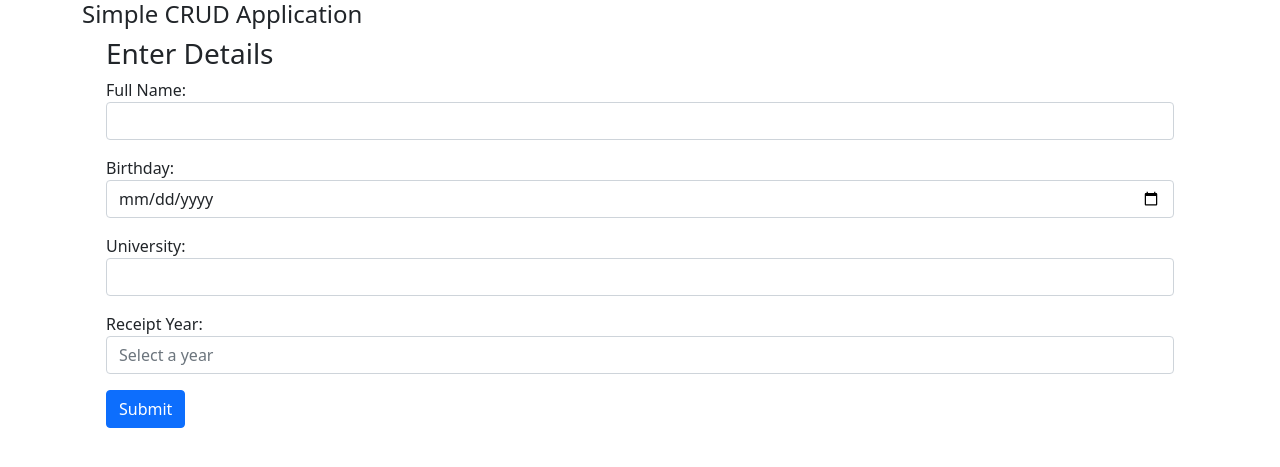
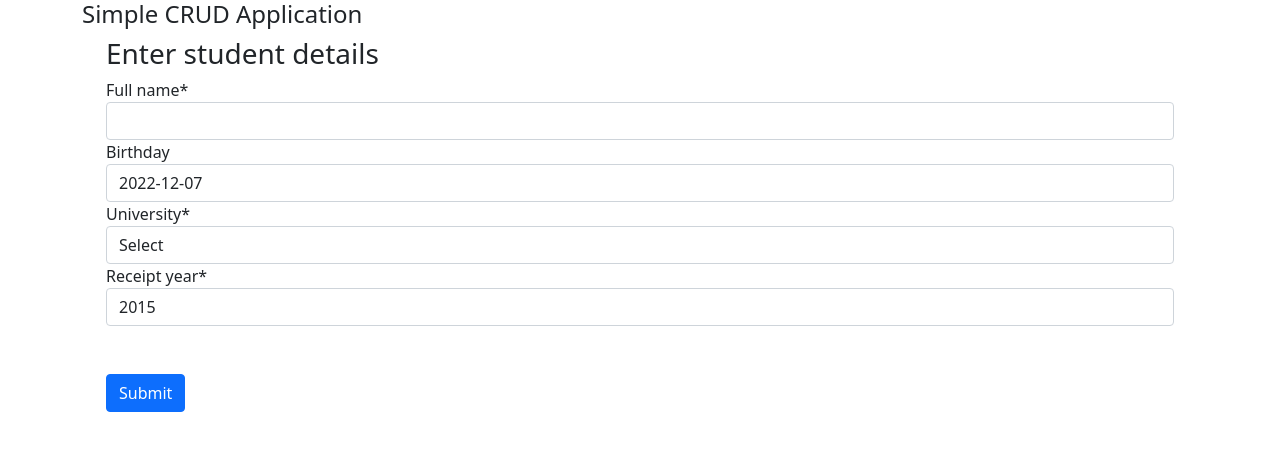
Before and after one commit to daryado/django-crud, a Django app: page /crud_app/students/edit in a window 1280 px wide. Shown: the top 467 px of the page. Run offline with Django 4.2, Linux system fonts and the light colour scheme; data that the repository does not hold is empty; some libraries are stand-ins or nearby versions.

Commit message:
added templates, corrected forms

```diff
--- a/UniversityApp/forms.py
+++ b/UniversityApp/forms.py
@@ -1,34 +1,18 @@
 from django import forms
 from UniversityApp.models import University, Student
+
 
 class UniversityForm(forms.ModelForm):
     class Meta:
         model = University
-        fields = ['title', 'abbreviation', 'date']
-        widgets = {
-            'title': forms.TextInput(attrs={'class': 'form-control'}),
-            'abbreviation': forms.TextInput(attrs={'class': 'form-control'}),
-            'date': forms.DateInput(
-                format=('%Y-%m-%d'),
-                attrs={'class': 'form-control',
-               'placeholder': 'Select a date',
-               'type': 'date'}),
-        }
+        fields = '__all__'
+
 
 class StudentForm(forms.ModelForm):
     class Meta:
         model = Student
-        fields = ['full_name', 'birthday', 'university', 'receipt_year']
-        widgets = {
-            'full_name': forms.TextInput(attrs={ 'class': 'form-control' }),
-            'birthday': forms.DateInput(
-                format=('%Y-%m-%d'),
-                attrs={'class': 'form-control',
-               'placeholder': 'Select a date',
-               'type': 'date'
-              }),
-            'university': forms.TextInput(attrs={ 'class': 'form-control' }),
-            'receipt_year': forms.TextInput(attrs={ 'class': 'form-control',
-                                                    'placeholder': 'Select a year',
-                                                    'type': 'number'}),
-        }
+        fields = '__all__'
+
+    def __init__(self, *args, **kwargs):
+        super(StudentForm, self).__init__(*args, **kwargs)
+        self.fields['university'].empty_label = "Select"
--- a/UniversityApp/models.py
+++ b/UniversityApp/models.py
@@ -1,19 +1,25 @@
+from datetime import datetime
+
 from django.db import models
 
+
 # Create your models here.
+
+
 class University(models.Model):
     title = models.CharField(max_length=50)
     abbreviation = models.CharField(max_length=10)
-    date = models.DateField()
+    date = models.DateField(default=datetime.now, blank=True)
 
     def __str__(self):
-        return self.name
+        return self.title
+
 
 class Student(models.Model):
     full_name = models.CharField(max_length=50)
-    birthday = models.DateField()
+    birthday = models.DateField(default=datetime.now, blank=True)
     university = models.ForeignKey(University, on_delete=models.PROTECT, null=True)
-    receipt_year = models.IntegerField()
+    receipt_year = models.IntegerField(default=2015)
 
     def __str__(self):
-        return self.name
+        return self.full_name
--- a/UniversityApp/templates/base.html
+++ b/UniversityApp/templates/base.html
@@ -8,6 +8,7 @@
 <link rel = "stylesheet" type = "text/css" href = "https://cdn.datatables.net/1.12.0/css/jquery.dataTables.min.css"/>
 <meta charset="UTF-8" name="viewport" content="width=device-width, initial-scale=1"/>
 </head>
+
 <body>
 <div class="container">
  <div class="row">
--- a/UniversityApp/templates/students_form.html
+++ b/UniversityApp/templates/students_form.html
@@ -1,33 +1,20 @@
 {% extends "base.html" %}
+{% load crispy_forms_filters %}
+{% load crispy_forms_tags %}
 
 {% block title %}Add New Student{% endblock title %}
 
 {% block content %}
 <div class="col-md-12">
-    <form method="POST" class="post-form" action="/crud_app/add_student">
+    <form method="POST" class="post-form" action="/crud_app/students/edit">
     {% csrf_token %}
     <div class="container">
         <div class="col-12">
-        <h3>Enter Details</h3>
+        <h3>Enter student details</h3>
         </div>
 
-        <div class="mb-3">
-            <label>Full Name:</label>
-            {{ form.full_name }}
-        </div>
-        <div class="mb-3">
-            <label>Birthday:</label>
-            {{ form.birthday }}
-        </div>
-        <div class="mb-3">
-            <label>University:</label>
-            {{ form.university }}
-        </div>
-        <div class="mb-3">
-            <label>Receipt Year:</label>
-            {{ form.receipt_year }}
-        </div>
-        <div class="mb-3">
+        {{ form | crispy }}
+        <div class="mt-5">
             <button type="submit" class="btn btn-primary">Submit</button>
         </div>
     </div>
--- a/UniversityApp/templates/university_table.html
+++ b/UniversityApp/templates/university_table.html
@@ -4,7 +4,8 @@
 
 {% block content %}
  <div class="col-md-12">
-        <span><a href="/crud_app/add_university" class="btn btn-primary">Add New University</a></span>
+        <span><a href="/crud_app/universities/edit" class="btn btn-primary">Add New University</a></span>
+        <span><a href="/crud_app/students" class="btn btn-success">Universities</a></span>
         <div class="table-responsive">
         <table id="bootstrapdatatable" class="table table-striped table-bordered" width="100%">
         <thead>
@@ -20,7 +21,7 @@
             <td><input type="checkbox" class="checkthis" /></td>
             <td>{{ university.id }}</td>
             <td>{{ university.title }}</td>
-            <td>{{ university.abbrivation }}</td>
+            <td>{{ university.abbreviation }}</td>
             <td>{{ university.date }}</td>
             <td><a href="/crud_app/universities/edit/{{ university.id }}" class="btn btn-primary">Edit</a></td>
             <td><a href="/crud_app/universities/delete/{{ university.id }}" class="btn btn-danger">Delete</a></td>
--- a/UniversityApp/urls.py
+++ b/UniversityApp/urls.py
@@ -11,12 +11,7 @@ urlpatterns = [
 
     path('universities', views.universities_list),
     path('universities/edit', views.add_university),
-    path('universities/edit/<int:id>', views.university_edit),
-    path('universities/delete/<int:id>', views.university_delete),
+    path('universities/edit/<int:id>', views.edit_university),
+    path('universities/delete/<int:id>', views.delete_university),
 
-    # При использовании параметров строки запроса, маршрутизация не изменяется
-    #path('user/', views.user),
-
-    #path('', views.index, name="home"),
-    #path('about', views.about, name="home"),
 ]
--- a/UniversityApp/views.py
+++ b/UniversityApp/views.py
@@ -6,46 +6,15 @@ from django.template.response import TemplateResponse
 from UniversityApp.forms import UniversityForm, StudentForm
 from UniversityApp.models import University, Student
 
-# Create your views here.
 from django.http import HttpResponse, HttpResponseRedirect, HttpResponseNotFound
 
+
+# Students
 
 def student_list(request):
     all_stud = Student.objects.all()
     data = {"all_students": all_stud}
     return TemplateResponse(request, "students_table.html", data)
-
-
-def universities_list(request):
-    all_uni = University.objects.all()
-    data = {"all_universities": all_uni}
-    return TemplateResponse(request, "university_table.html", data)
-
-
-def university_edit(request, id):
-    form = University.objects.get(id=id)
-    new_form = copy.copy(form)
-    return TemplateResponse(request, "universities_form.html", {'form': new_form})
-
-
-def university_delete(request, id):
-    try:
-        uni = University.objects.get(id=id)
-        uni.delete()
-        return HttpResponseRedirect("/crud_app/universities")
-    except University.DoesNotExist:
-        return HttpResponseNotFound("University с таким id не существует")
-
-
-# Create your views here.
-
-def delete_student(request, stud_id):
-    try:
-        product = Student.objects.get(id=stud_id)
-        product.delete()
-        return HttpResponseRedirect("/crud_app/students")
-    except Student.DoesNotExist:
-        return HttpResponseNotFound("Student с таким id не существует")
 
 
 def add_student(request):
@@ -68,6 +37,40 @@ def add_student(request):
     return render(request, 'students_form.html', {'form': form})
 
 
+def edit_student(request, id):
+    if request.method == "POST":
+        old_form = Student.objects.get(id=id)
+        form = StudentForm(request.POST, instance=old_form)
+        if form.is_valid():
+            try:
+                form.save()
+                return redirect('/crud_app/students')
+            except:
+                pass
+    else:
+        form = Student.objects.get(id=id)
+        form_new = StudentForm(instance=form)
+    return render(request, 'students_form.html', {'form': form_new})
+
+
+def delete_student(request, id):
+    try:
+        product = Student.objects.get(id=id)
+        product.delete()
+        return HttpResponseRedirect("/crud_app/students")
+    except Student.DoesNotExist:
+        return HttpResponseNotFound("Student с таким id не существует")
+
+
+# Universities
+
+
+def universities_list(request):
+    all_uni = University.objects.all()
+    data = {"all_universities": all_uni}
+    return TemplateResponse(request, "university_table.html", data)
+
+
 def add_university(request):
     if request.method == "POST":
         form = UniversityForm(request.POST)
@@ -82,5 +85,16 @@ def add_university(request):
     return render(request, 'universities_form.html', {'form': form})
 
 
-def edit_student(request):
-    return None
+def edit_university(request, id):
+    form = University.objects.get(id=id)
+    form_new = UniversityForm(instance=form)
+    return TemplateResponse(request, "universities_form.html", {'form': form_new})
+
+
+def delete_university(request, id):
+    try:
+        uni = University.objects.get(id=id)
+        uni.delete()
+        return HttpResponseRedirect("/crud_app/universities")
+    except University.DoesNotExist:
+        return HttpResponseNotFound("University с таким id не существует")
```
Also changed, not shown: UniversityApp/templates/students_table.html (+5 -4 lines), UniversityApp/templates/universities_form.html (+7 -21 lines).
